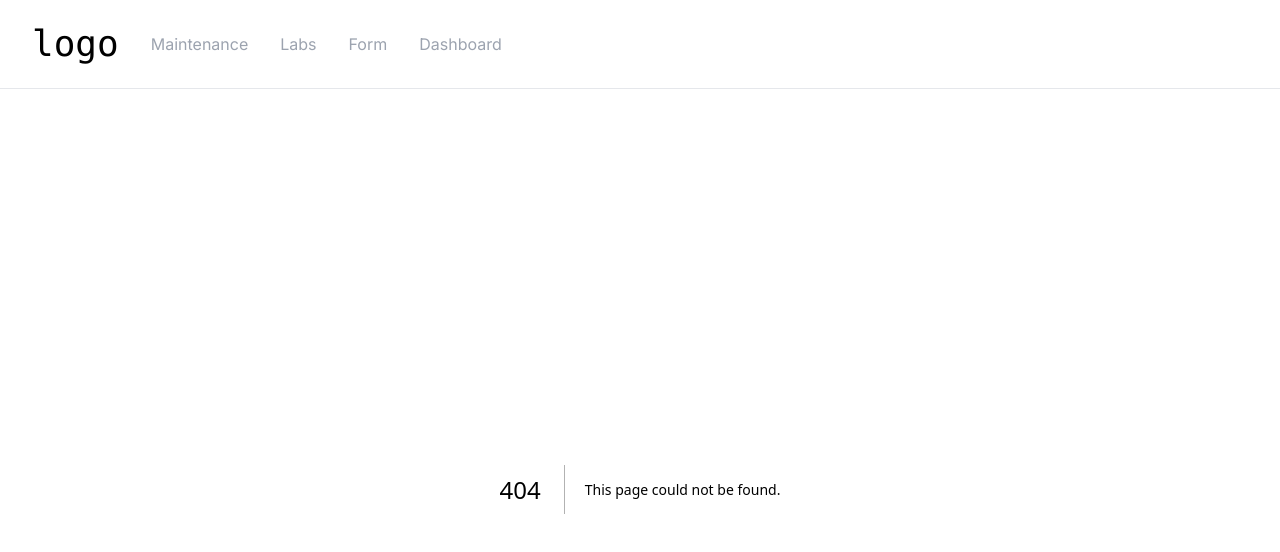
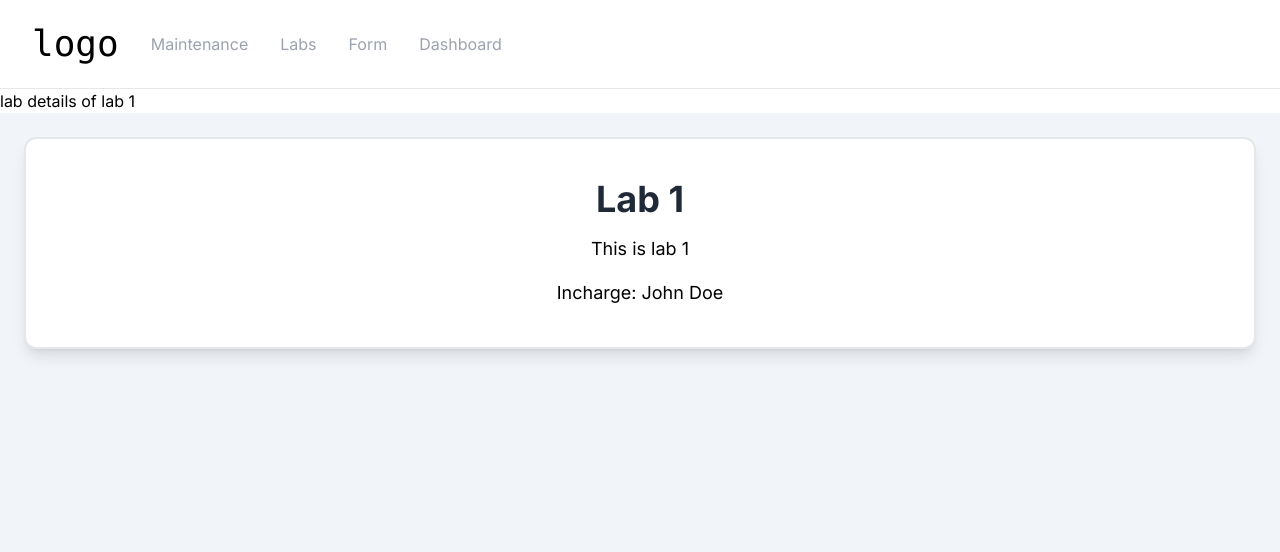
Before and after one commit to Suyash-shinde/Smart-Inventory, a Next.js app in the folder client/: page /Labs/1 in a window 1280 px wide. Before the commit this address had no page. Shown: the top 552 px of the page. Built offline with nearby package versions, Linux system fonts and the light colour scheme.

Commit message:
details id from chinmay branch

```diff
--- /dev/null
+++ b/client/src/app/Labs/[details_id]/page.jsx
@@ -0,0 +1,47 @@
+"use client";
+
+import React, { useState, useEffect } from "react";
+import { useRouter } from "next/router";
+import { useParams } from "next/navigation";
+import { cards } from "../../data";
+
+const LabDetails = ({ params }) => {
+  const id = params.details_id;
+  console.log(id);
+  const [lab, setLab] = useState({
+    labName: "",
+    labDescription: "",
+    labIncharge: "",
+  });
+  useEffect(() => {
+    if (id) {
+      const card = cards.find((card) => card.index === parseInt(id));
+      if (card) {
+        console.log(card);
+        setLab({
+          labName: card.labName,
+          labDescription: card.labDescription,
+          labIncharge: card.labIncharge,
+        });
+      } else {
+        console.error("Card not found");
+      }
+    }
+  }, [id]);
+
+  return (
+    <>
+      {" "}
+      <div>lab details of lab {id}</div>
+      <div className="min-h-screen p-6 bg-slate-100">
+        <div className="flex flex-col items-center p-10 bg-white border-2 shadow-lg rounded-xl">
+          <h1 className="text-4xl font-bold text-gray-800">{lab.labName}</h1>
+          <p className="text-lg mt-4">{lab.labDescription}</p>
+          <p className="text-lg mt-4">Incharge: {lab.labIncharge}</p>
+        </div>
+      </div>
+    </>
+  );
+};
+
+export default LabDetails;
--- a/client/src/app/Labs/page.jsx
+++ b/client/src/app/Labs/page.jsx
@@ -10,9 +10,11 @@ const Labs = () => {
     console.log(card);
     //console.log("Here");
 
-    const path = `/Form?id=${card.index}`;
+    //const path = `/Form?id=${card.index}`;
+    const path = `/Labs/${card.index}`;
 
     router.push(path);
+
 
   }
   return (
```
